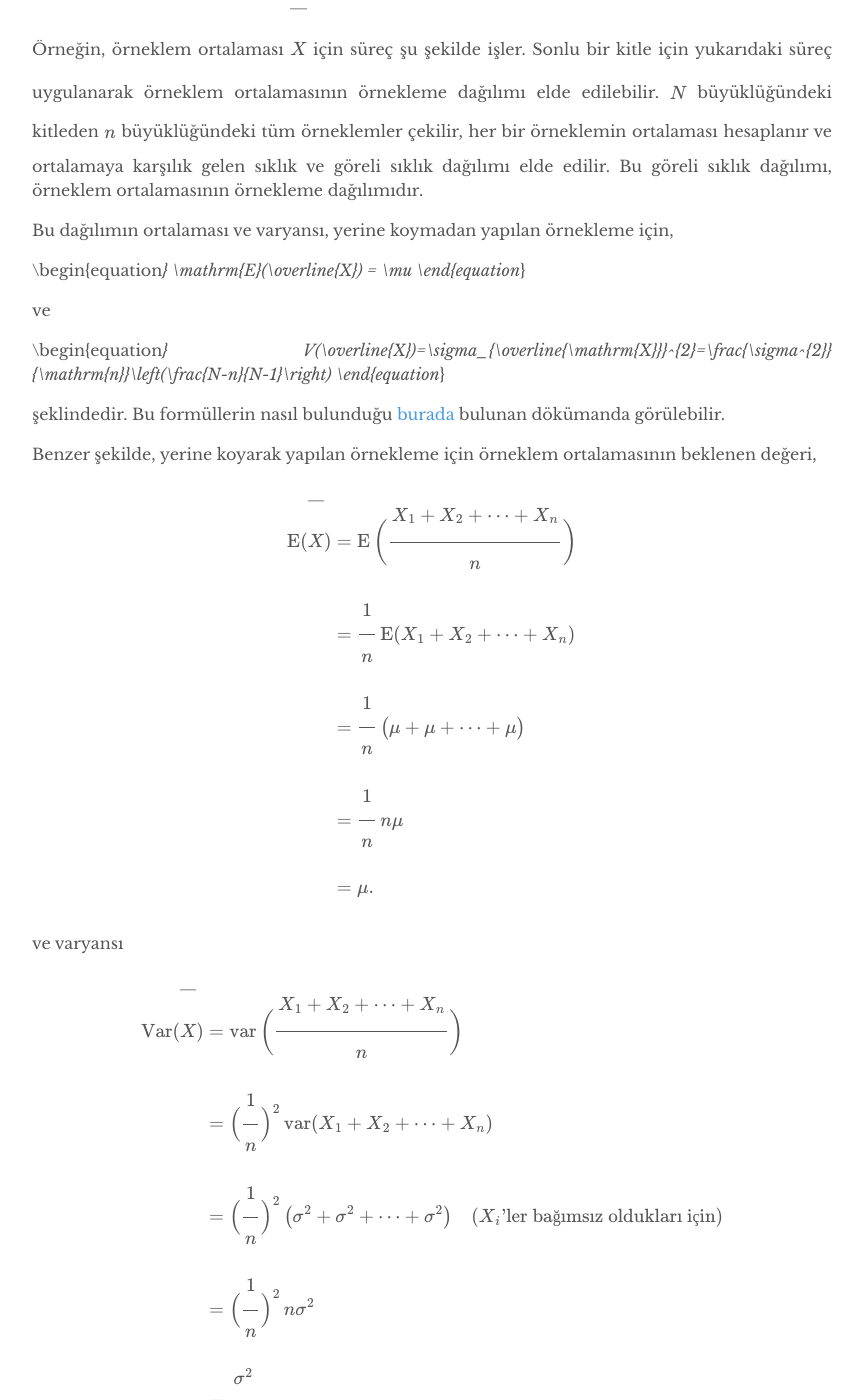
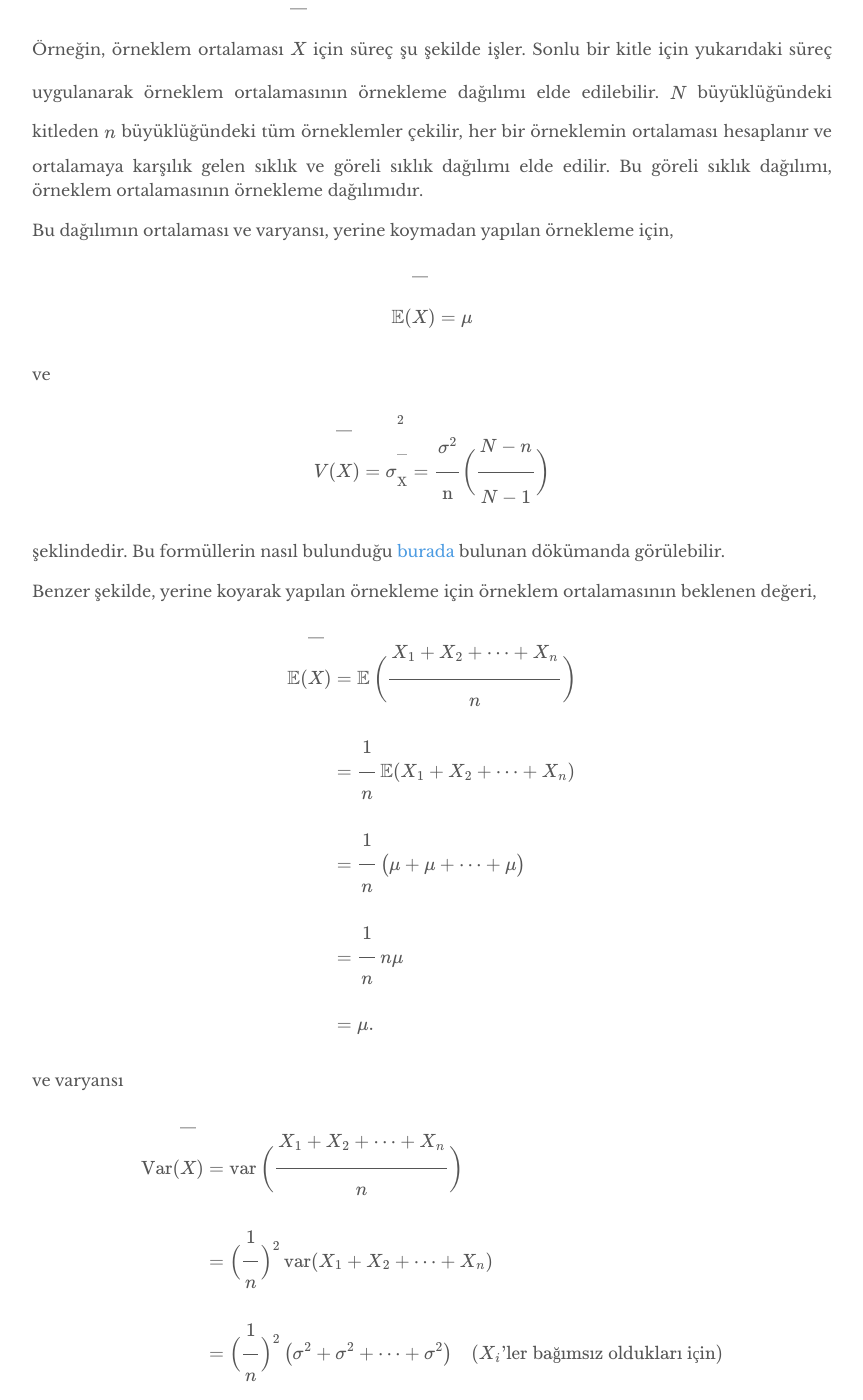
Before and after one commit to mmuratarat/turkish, a Jekyll site: the page built from _posts/2022-02-03-bias_variance_tradeoff.md, in a window 1280 px wide and 1400 px high, scrolled down 3187 px. Shown: the whole window, without its empty margins (208-1071 px from the left). Built offline with Jekyll 4.4.1, drawn with Linux system fonts in a browser that asks for light colours; nearby versions of some CDN libraries; formulas are drawn with MathJax 3; comment, search, counter and statistics services are not loaded; some of the changed text lies outside the part shown.

Commit message:
Update 2022-02-03-bias_variance_tradeoff.md

```diff
--- a/_posts/2022-02-03-bias_variance_tradeoff.md
+++ b/_posts/2022-02-03-bias_variance_tradeoff.md
@@ -47,15 +47,15 @@ Bir örnekleme dağılımı, kitlenin büyüklüğüne, örneklemin büyüklüğ
 
 Bu dağılımın ortalaması ve varyansı, yerine koymadan yapılan örnekleme için,
 
-\begin{equation*}
-    \mathrm{E}(\overline{X}) = \mu
-\end{equation*}
+$$
+\mathbb{E}(\overline{X}) = \mu
+$$
 
 ve
 
-\begin{equation*}
+$$
     V(\overline{X})=\sigma_{\overline{\mathrm{X}}}^{2}=\frac{\sigma^{2}}{\mathrm{n}}\left(\frac{N-n}{N-1}\right)
-\end{equation*}
+$$
 
 şeklindedir. Bu formüllerin nasıl bulunduğu [burada](https://philipp-burckhardt.com/finite-population-correction-for-variance-of-sample-mean/) bulunan dökümanda görülebilir.
 
@@ -63,8 +63,8 @@ Benzer şekilde, yerine koyarak yapılan örnekleme için örneklem ortalamasın
 
 $$
 \begin{split}
- \mathrm{E}(\overline{X}) &= \mathrm{E}\left(\dfrac{X_1 + X_2 + \dots + X_n}{n}\right) \\
-  &= \dfrac{1}{n}\, \mathrm{E}(X_1 + X_2 + \dots + X_n) \\
+\mathbb{E}(\overline{X}) &= \mathbb{E}\left(\dfrac{X_1 + X_2 + \dots + X_n}{n}\right) \\
+  &= \dfrac{1}{n}\, \mathbb{E}(X_1 + X_2 + \dots + X_n) \\
   &= \dfrac{1}{n}\, \bigl(\mu + \mu + \dots + \mu\bigr) \\
   &= \dfrac{1}{n}\, n\mu \\
   &= \mu.
```
Also changed, not shown: other parts of _posts/2022-02-03-bias_variance_tradeoff.md (+1 -1 lines).
